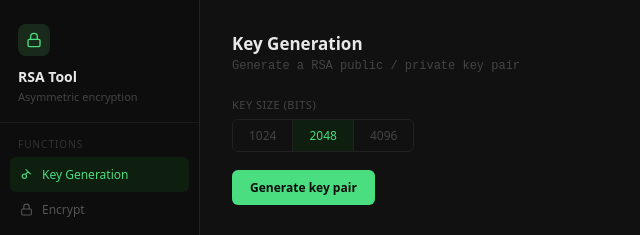
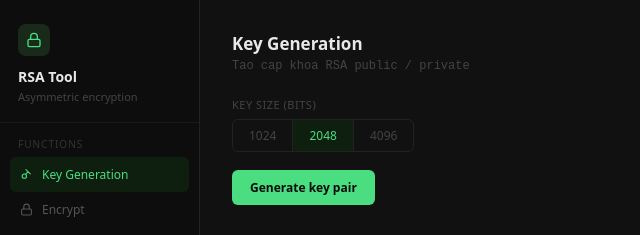
Before and after one commit to zufogocoding/Lab5_Nhom17_INT1303, a plain HTML site: page RSA-Toolkit/index.html in a window 1280 px wide. Shown: the top 235 px of the page, 0-640 px from the left. Drawn offline with Linux system fonts and the light colour scheme.

Commit message:
Add RSA-Toolkit: RSA key pair generation

```diff
--- a/RSA-Toolkit/index.html
+++ b/RSA-Toolkit/index.html
@@ -416,7 +416,7 @@
         <!-- KEY GENERATION -->
         <div class="panel on" id="p-keygen">
           <div class="panel-title">Key Generation</div>
-          <div class="panel-desc">Generate a RSA public / private key pair</div>
+          <div class="panel-desc">Tao cap khoa RSA public / private</div>
 
           <div class="field-label">Key size (bits)</div>
           <div class="seg">
```
